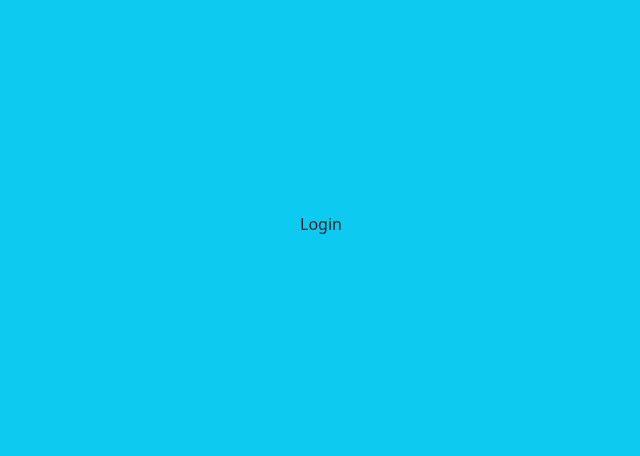
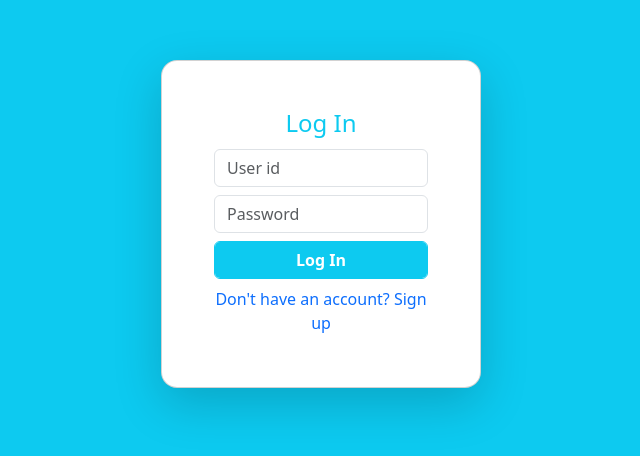
Before and after one commit to noobmaster69jr/CRM-App-Frontend, a React (Create React App) app: page / in a window 1280 px wide. Shown: the part 176-632 px from the top of the page, without its empty margins (319-959 px from the left). Built offline with nearby package versions, Linux system fonts and the light colour scheme.

Commit message:
added Login page

```diff
--- a/src/pages/Login.js
+++ b/src/pages/Login.js
@@ -1,9 +1,81 @@
 import {useState} from 'react'
+import {DropdownButton, Dropdown} from 'react-bootstrap'
+function Login(){
+    const [showSignup, setShowSignup] = useState(false)
+    const [userType, setUserType] = useState("CUSTOMER")
+    const toggleSignup = () =>{
+        setShowSignup(!showSignup)
+    }
+    const handleClick = (e) =>{
+        setUserType(e)
+    }
+    return (
+      <div className="bg-info d-flex justify-content-center align-items-center vh-100">
+        <div
+          className="card p-5 rounded-4 shadow-lg"
+          style={{ width: 20 + "rem" }}
+        >
+          <h4 className="text-center text-info">
+            {showSignup ? "Sign Up" : "Log In"}
+          </h4>
 
-function Login(){
-    return(<div className ="bg-info d-flex justify-content-center align-items-center vh-100">
-            Login
-    </div>)
+          <form>
+            <div className="input-group">
+              <input
+                type="text"
+                className="form-control m-1"
+                placeholder="User id"
+              />
+            </div>
+
+            {showSignup && (
+              <>
+                <div className="input-group">
+                  <input
+                    type="text"
+                    className="form-control m-1"
+                    placeholder="Username"
+                  />
+                </div>
+                <div className="input-group">
+                  <input
+                    type="email"
+                    className="form-control m-1"
+                    placeholder="Email"
+                  />
+                </div>
+                <div className="d-flex justify-content-between m-1">
+                    <span className='my-1'>User Type</span>
+                    <DropdownButton align="end" title={userType} id="userType" variant="light"
+                    onSelect={handleClick}>
+                        <Dropdown.Item eventKey="CUSTOMER"> CUSTOMER</Dropdown.Item>
+                        <Dropdown.Item eventKey="ENGINEER"> ENGINEER</Dropdown.Item>
+                    </DropdownButton>
+                </div>
+
+              </>
+            )}
+            <div className="input-group">
+              <input
+                type="password"
+                className="form-control m-1"
+                placeholder="Password"
+              />
+            </div>
+
+            <div className="input-group">
+              <input
+                type="submit"
+                className="btn btn-info fw-bolder form-control m-1 text-white" value={showSignup ?
+                "Sign Up": "Log In"}/>
+            </div>
+                    <div className='m-1 text-center text-primary' onClick={toggleSignup}>
+                        {showSignup ? "Already have an account? Login": "Don't have an account? Sign up"}
+                    </div>
+          </form>
+        </div>
+      </div>
+    );
 }
 
 export default Login;
```
Also changed, not shown: 1 other file (tests, documents, lock files or other folders).
